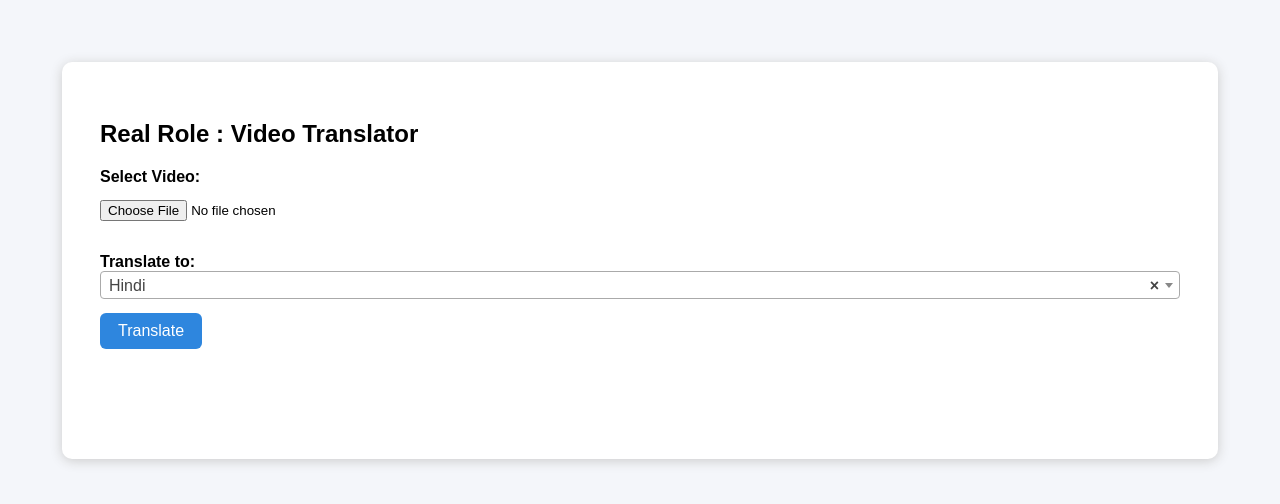
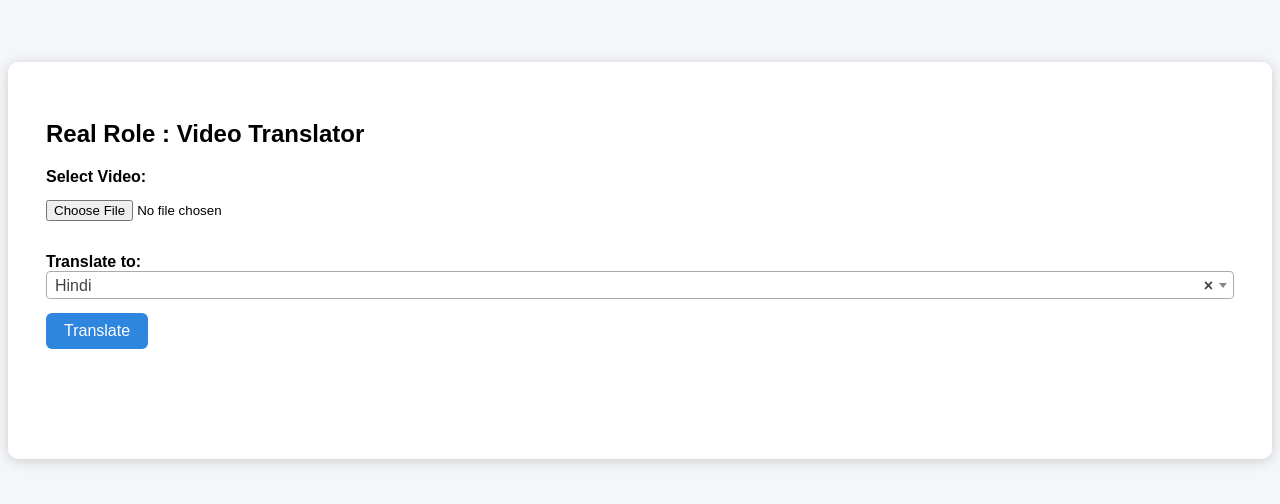
Before and after one commit to realroles/Hero, a plain HTML site: page index.html in a window 1280 px wide. Shown: the part 278-782 px from the top of the page. Drawn offline with nearby package versions, Linux system fonts and the light colour scheme.

Commit message:
Update index.html

```diff
--- a/index.html
+++ b/index.html
@@ -5,7 +5,7 @@
   <title>Real Role : Video Translator</title>
   <style>
     body { font-family: Arial, sans-serif; background: #f4f6fa; }
-    .container { max-width: 1080px; margin: 340px auto; background: #fff; border-radius: 10px; box-shadow: 0 2px 12px #ccc; padding: 38px;}
+    .container { max-width: 200vh; margin: 340px auto; background: #fff; border-radius: 10px; box-shadow: 0 2px 12px #ccc; padding: 38px;}
     label { font-weight: bold; }
     input[type="file"] { margin: 14px 0; }
     .select2-container { width: 100% !important; }
```
